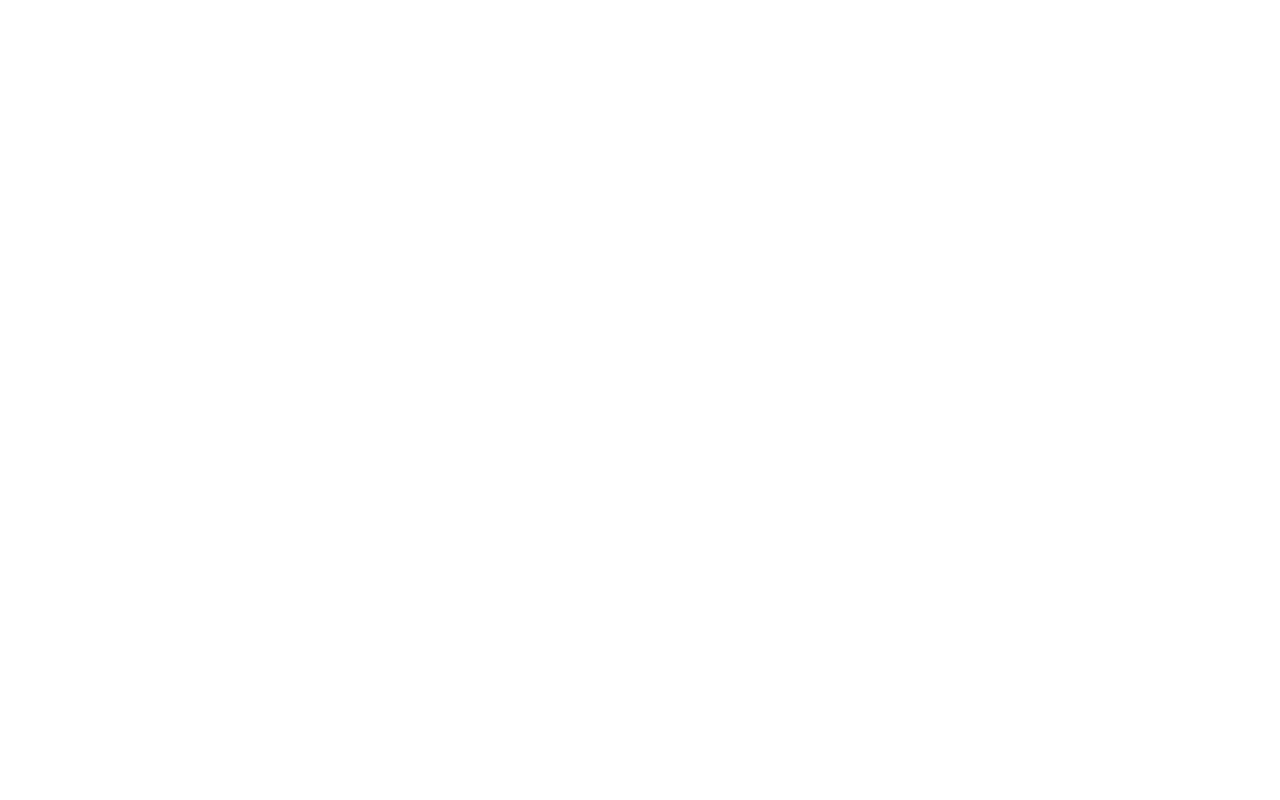
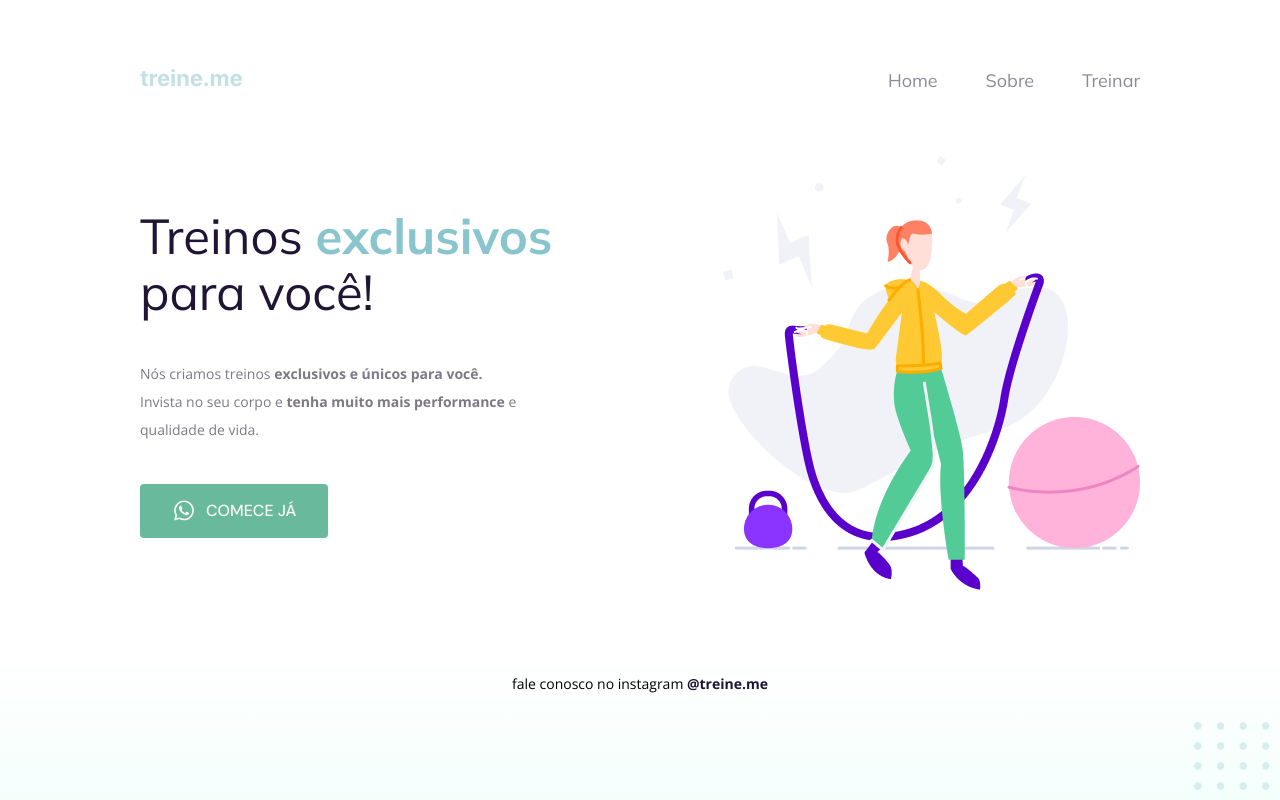
Before and after one commit to renanr0cha/train-me-landing-page, a plain HTML site: page index.html in a window 1280 px wide. Drawn offline with nearby package versions, Linux system fonts and the light colour scheme.

Commit message:
html and css done

```diff
--- a/index.html
+++ b/index.html
@@ -1,17 +1,51 @@
 <!DOCTYPE html>
 <html lang="pt-br">
 <head>
+  <link rel="preconnect" href="https://fonts.googleapis.com">
+  <link rel="preconnect" href="https://fonts.gstatic.com" crossorigin>
   <meta charset="UTF-8">
   <meta name="viewport" content="width=device-width, initial-scale=1.0">
+  <link href="https://fonts.googleapis.com/css2?family=DM+Sans:wght@500&family=Mulish:wght@400;700&family=Open+Sans:wght@400;700&display=swap" rel="stylesheet">
+  <link rel="stylesheet" href="style.css">
   <title>Treine me</title>
 </head>
 <body>
   <div class="page">
-    <header></header>
 
-    <main></main>
+    <nav>
 
-    <footer></footer>
+      <a id="logo" href="#">
+        <img src="/images/logo.svg" alt="Treine.me">
+      </a>
+      <ul>
+        <li><a href="#">Home</a></li>
+        <li><a href="#">Sobre</a></li>
+        <li><a href="#">Treinar</a></li>
+      </ul>
+    </nav>
+
+    <main>
+      <section>
+        <h1>Treinos <span>exclusivos</span> para você!</h1>
+        <p>
+          Nós criamos treinos <strong>exclusivos e únicos para   você.</strong>
+          <br/>
+          Invista no seu corpo e <strong>tenha muito mais performance</strong> e qualidade de vida.
+        </p>
+        <button>
+          <img src="/images/whats.svg" alt="ícone do whatsapp, um balão de conversação com um símbolo de telefone dentro">Comece já
+        </button>
+      </section>
+
+      <img id="hero" src="/images/img.png" alt="Mulher com moleton amarelo e calça verde se exercitando em uma academia, pulando cordas">
+
+
+    </main>
+
+    <footer>
+      <p>fale conosco no instagram <a href="https://instagram.com/treine.me" target="_blank">@treine.me</a></p>
+      <img src="/images/balls.svg" alt="bolinhas alinhadas vertical e horizontalmente">
+    </footer>
   </div>
 
 
--- a/style.css
+++ b/style.css
@@ -0,0 +1,117 @@
+body {
+  margin: 0;
+
+  background: linear-gradient( 180deg, rgba(227 255, 248, 0) 82.08%, rgba(227, 255, 248, 0.38) 100%);
+  min-height: 100vh;
+}
+
+.page {
+  font-family: 'Open Sans', sans-serif;
+  width: 1000px;
+  margin: 0 auto;
+  padding-top: 65px;
+}
+
+nav {
+  display: flex;
+  justify-content: space-between;
+  align-items: center;
+}
+
+ul {
+  list-style: none;
+  display: flex;
+  gap: 48px;
+  margin: 0;
+  padding: 0;
+  font-family: 'Mulish', sans-serif;
+}
+
+ul li a:hover  {
+  font-weight: bold;
+  opacity: 1;
+}
+
+a {
+  opacity: 0.5;
+  font-size: 18px;
+  text-decoration: none;
+  color: #1F1534;
+}
+
+main {
+  display: flex;
+  align-items: center;
+  margin: 60px auto 80px;
+  justify-content: space-between;
+}
+
+section {
+  width: 489px;
+}
+
+h1 {
+  font-family: 'Mulish', sans-serif;
+  font-weight: 400;
+  font-size: 49px;
+  line-height: 56px;
+  margin: 0;
+  color: #1F1534;
+}
+
+span {
+  color: #89C5CC;
+  font-weight: 700;
+}
+
+p {
+  font-size: 14px;
+  line-height: 28px;
+}
+
+section p {
+  color: #7D7987;
+  width: 438px;
+  margin: 40px 0;
+}
+
+button {
+  display: flex;
+  align-items: center;
+  justify-content: center;
+  gap: 10px;
+
+  text-transform: uppercase;
+  font-family: 'DM Sans', sans-serif;
+  font-weight: 500;
+  font-size: 16px;
+  color: #F9F9F9;
+
+  background-color: #69B99D;
+  padding: 14px 32px 15px;
+  border-radius: 4px;
+  border: none;
+
+  cursor: pointer;
+}
+
+button:hover {
+  background: #639986;
+}
+
+footer img {
+  position: fixed;
+  right: 0;
+  bottom: 0;
+}
+
+footer {
+  font-size: 14px;
+  margin: auto;
+  text-align: center;
+}
+footer a {
+  font-weight: 700;
+  font-size: 14px;
+  opacity: 1;
+}
```
